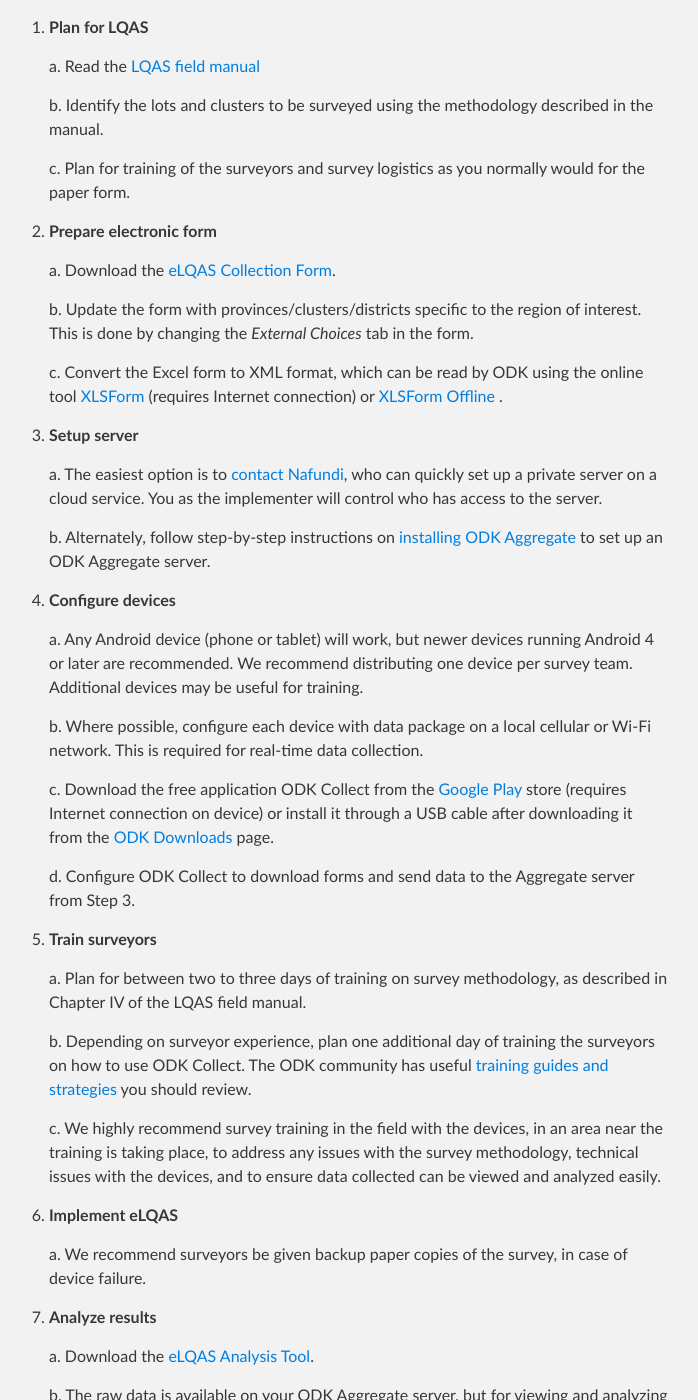
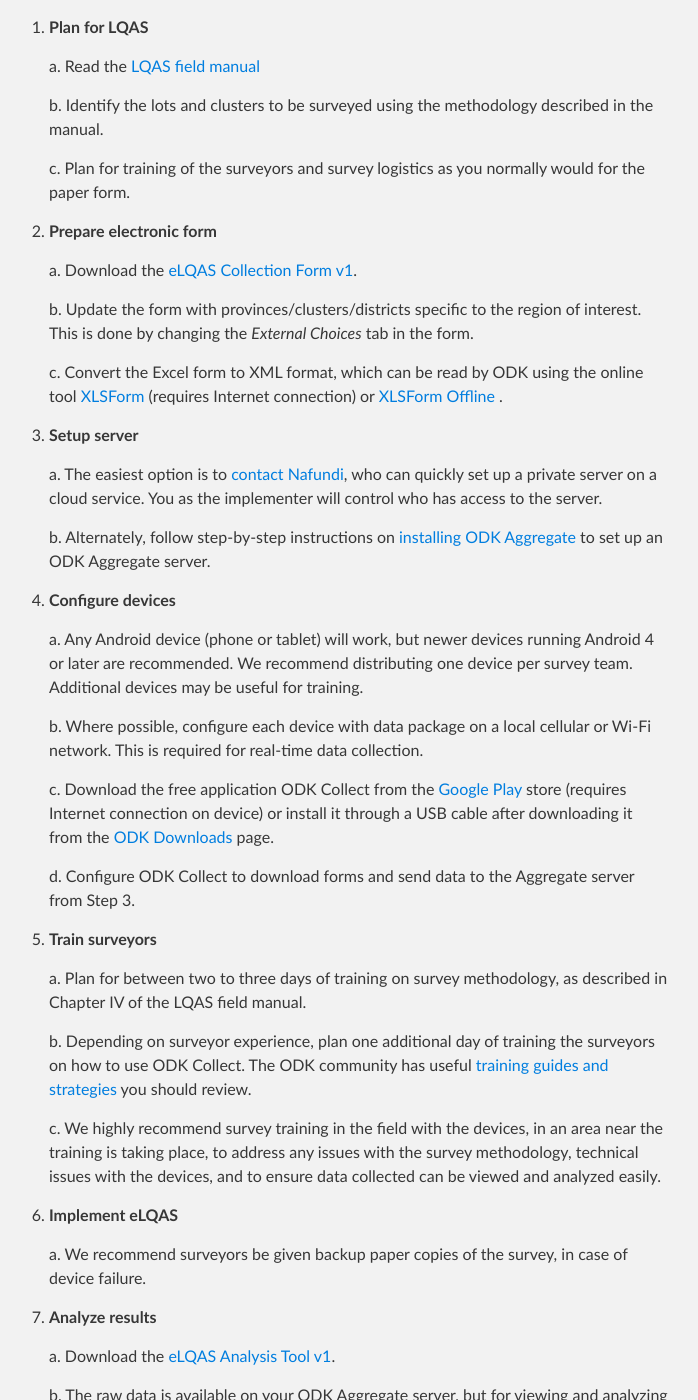
Before and after one commit to polio/elqas, a Jekyll site: the page built from index.md, in a window 1280 px wide and 1400 px high, scrolled down 1758 px. Shown: the whole window, without its empty margins (291-989 px from the left). Built offline with Jekyll 4.4.1, drawn with Linux system fonts in a browser that asks for light colours; Markdown is read by kramdown in place of the engine named in the settings.

Commit message:
Add Excel files

```diff
--- a/index.md
+++ b/index.md
@@ -58,7 +58,7 @@
 
 2. **Prepare electronic form**
 
-	a. Download the [eLQAS Collection Form](assets/elqas_form.xlsx).
+	a. Download the [eLQAS Collection Form v1](assets/elqas_form_v1.xlsx).
 
     b. Update the form with provinces/clusters/districts specific to the region of interest. This is done by changing the *External Choices* tab in the form.
 
@@ -94,7 +94,7 @@
 
 7. **Analyze results**
 
-	a. Download the [eLQAS Analysis Tool](assets/elqas_analysis.xlsx).
+	a. Download the [eLQAS Analysis Tool v1](assets/elqas_analysis_v1.xlsx).
 
     b. The raw data is available on your ODK Aggregate server, but for viewing and analyzing the data, it is easiest to publish the data to [Google Fusion Tables](http://google.com/fusiontable), using the *Outer-Join* link in Published Data.
 
```
Also changed, not shown: 5 other files.
